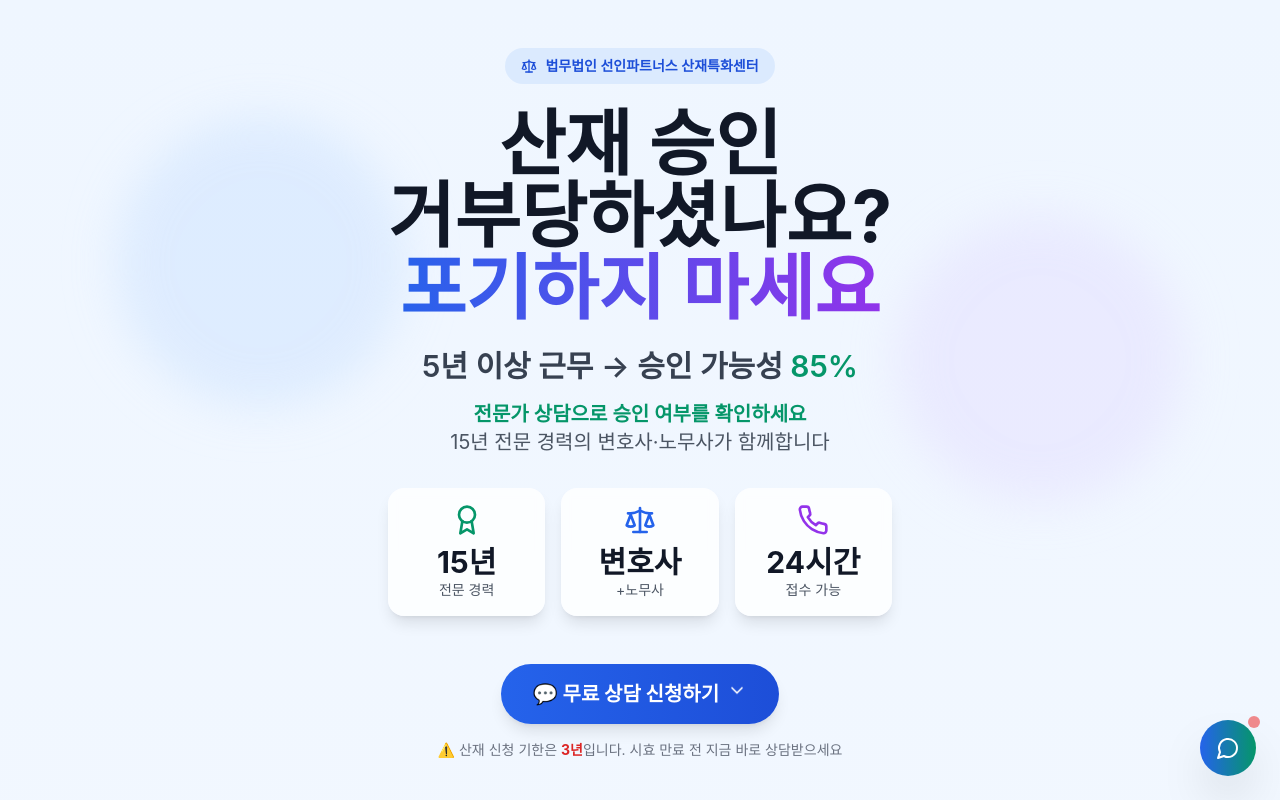
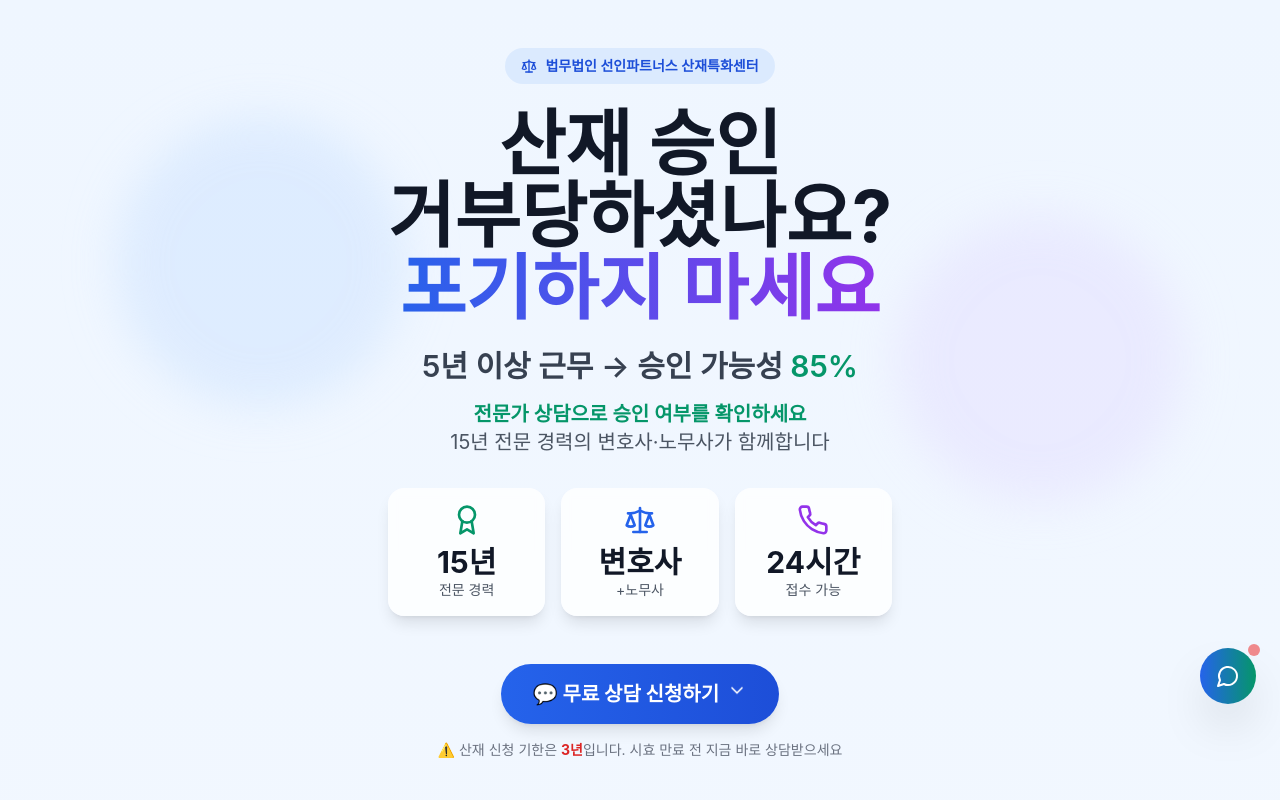
Before and after one commit to JustinKim0324/landing, a React (Vite) app: page / in a window 1280 px wide. Shown: the top 800 px of the page. Built offline with nearby package versions, Linux system fonts and the light colour scheme; a web font is replaced by a local one.

Commit message:
fix: Adjust chatbot position to avoid overlapping with content
- Move chatbot button from bottom-6 to bottom-24 (96px from bottom)
- Lower z-index from z-50 to z-40
- Prevents overlap with consultation request button

```diff
--- a/src/components/ChatBot.jsx
+++ b/src/components/ChatBot.jsx
@@ -135,7 +135,7 @@ const ChatBot = () => {
             whileHover={{ scale: 1.1 }}
             whileTap={{ scale: 0.9 }}
             onClick={() => setIsOpen(true)}
-            className="fixed bottom-6 right-6 z-50 bg-gradient-to-r from-primary-600 to-accent-600 text-white p-4 rounded-full shadow-2xl hover:shadow-primary-500/50 transition-shadow"
+            className="fixed bottom-24 right-6 z-40 bg-gradient-to-r from-primary-600 to-accent-600 text-white p-4 rounded-full shadow-2xl hover:shadow-primary-500/50 transition-shadow"
           >
             <MessageCircle className="w-6 h-6" />
             <span className="absolute -top-1 -right-1 w-3 h-3 bg-red-500 rounded-full animate-pulse" />
@@ -150,7 +150,7 @@ const ChatBot = () => {
             initial={{ opacity: 0, y: 100, scale: 0.8 }}
             animate={{ opacity: 1, y: 0, scale: 1 }}
             exit={{ opacity: 0, y: 100, scale: 0.8 }}
-            className="fixed bottom-6 right-6 z-50 w-[90vw] max-w-md h-[600px] bg-white rounded-2xl shadow-2xl flex flex-col overflow-hidden"
+            className="fixed bottom-24 right-6 z-40 w-[90vw] max-w-md h-[600px] bg-white rounded-2xl shadow-2xl flex flex-col overflow-hidden"
           >
             {/* Header */}
             <div className="bg-gradient-to-r from-primary-600 to-accent-600 text-white p-4 flex items-center justify-between">
```
